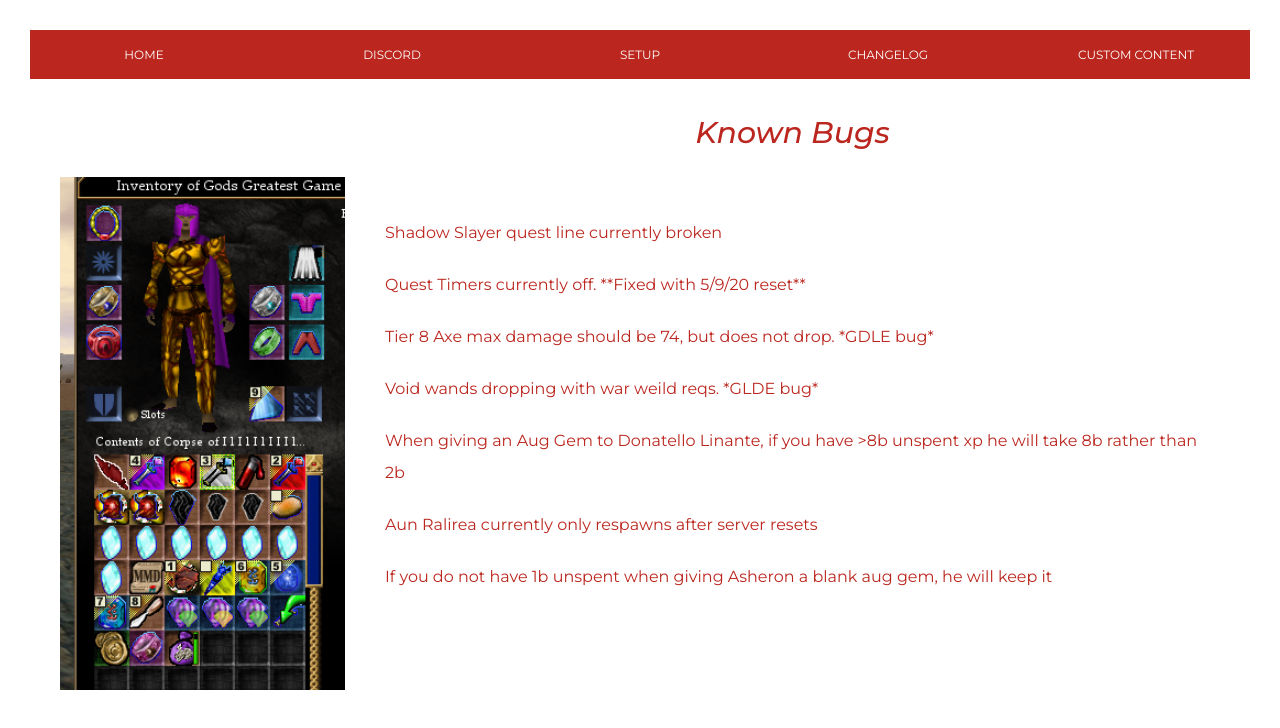
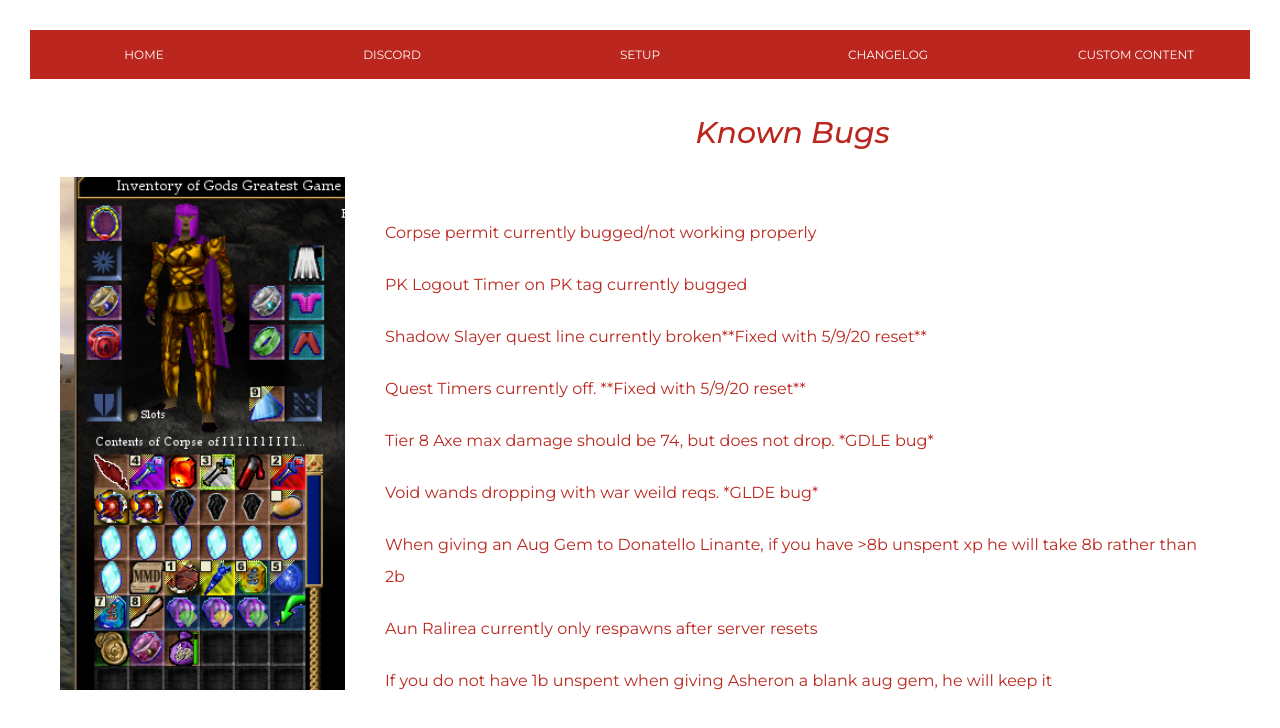
Before and after one commit to Derek42588/riptideSite, a React (Create React App) app: page /bugs in a window 1280 px wide. Shown: the top 728 px of the page. Built offline with nearby package versions, Linux system fonts and the light colour scheme.

Commit message:
Bugs added

```diff
--- a/src/components/Wiki/Articles/Bugs.js
+++ b/src/components/Wiki/Articles/Bugs.js
@@ -10,7 +10,9 @@ const bugs = () => {
             <img src={bugsSide} alt="Bugs" className="wiki__content-box__article__side-img"/>
             <div className="wiki__content-box__article__info">
             <ul className="wiki__content-box__article__info__list wiki__content-box__article__info__list--bugs">
-                <li className="wiki__content-box__article__info__list__item wiki__content-box__article__info__list__item--bugs--1">Shadow Slayer quest line currently broken</li>
+                <li className="wiki__content-box__article__info__list__item wiki__content-box__article__info__list__item--bugs--1">Corpse permit currently bugged/not working properly</li>
+                <li className="wiki__content-box__article__info__list__item wiki__content-box__article__info__list__item--bugs--1">PK Logout Timer on PK tag currently bugged</li>
+                <li className="wiki__content-box__article__info__list__item wiki__content-box__article__info__list__item--bugs--1">Shadow Slayer quest line currently broken**Fixed with 5/9/20 reset**</li>
                 <li className="wiki__content-box__article__info__list__item wiki__content-box__article__info__list__item--bugs--2">Quest Timers currently off.  **Fixed with 5/9/20 reset**</li>
                 <li className="wiki__content-box__article__info__list__item wiki__content-box__article__info__list__item--bugs--3">Tier 8 Axe max damage should be 74, but does not drop.  *GDLE bug*</li>
                 <li className="wiki__content-box__article__info__list__item wiki__content-box__article__info__list__item--bugs--3">Void wands dropping with war weild reqs.  *GLDE bug*</li>
--- a/src/components/Wiki/Wiki.js
+++ b/src/components/Wiki/Wiki.js
@@ -310,6 +310,24 @@ const Wiki = () => {
       },
   ]
   const bugsStubs = [
+    {
+        key: 'Bugs',
+        title: 'Corpse Permit Bug',
+        summary:
+          'Corpse permit currently bugged/not working properly',
+        thumbnail: 'bugStub',
+        outsideFlag: "false",
+        tags: 'bug bugs corpse permit',
+      },
+    {
+        key: 'Bugs',
+        title: 'PK Timer Bug',
+        summary:
+          'PK Logout Timer on PK tag currently bugged',
+        thumbnail: 'bugStub',
+        outsideFlag: "false",
+        tags: 'bug bugs tag pk timer',
+      },
     {
         key: 'Bugs',
         title: 'Shadow Slayer Bug',
```
